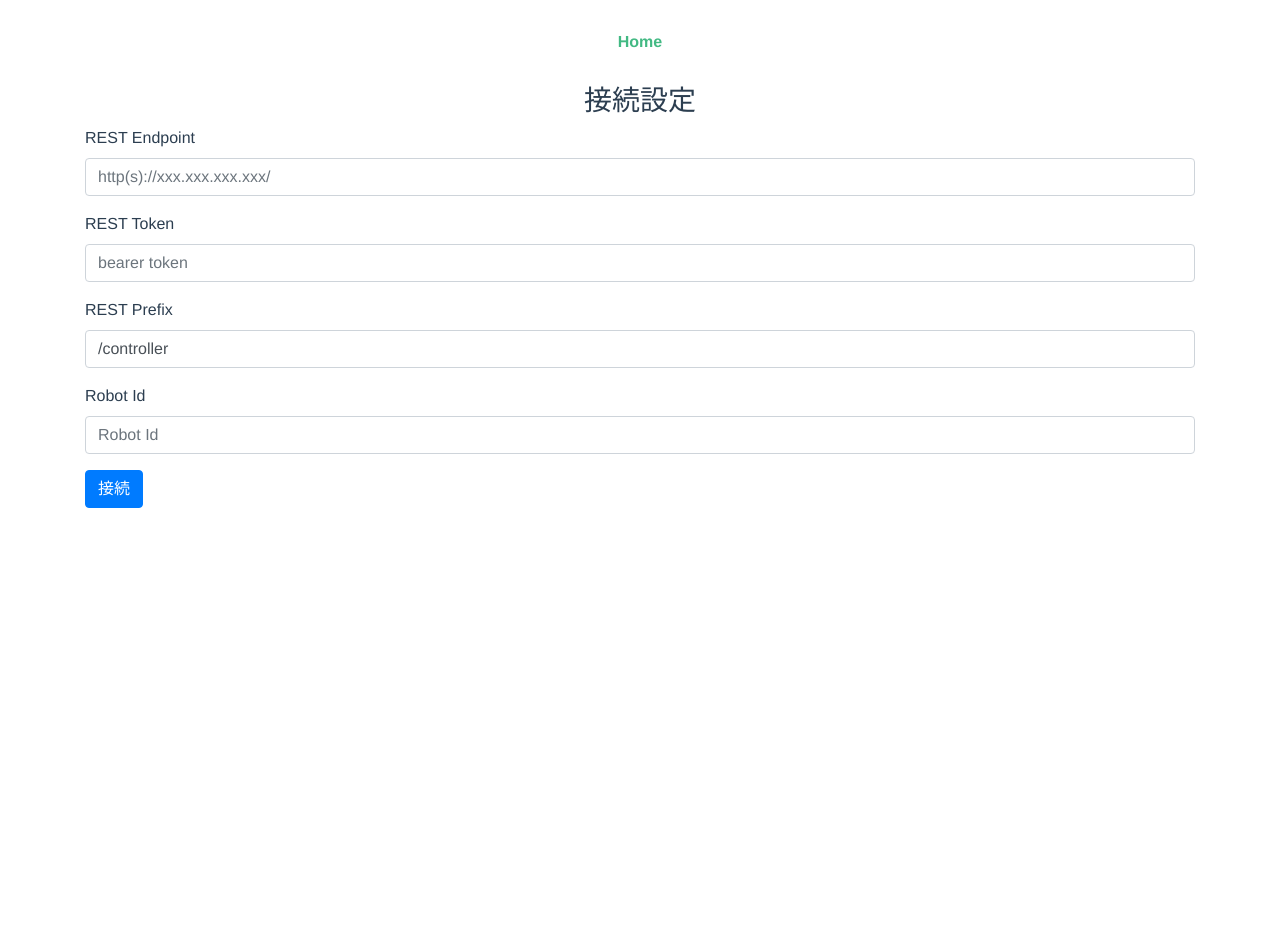
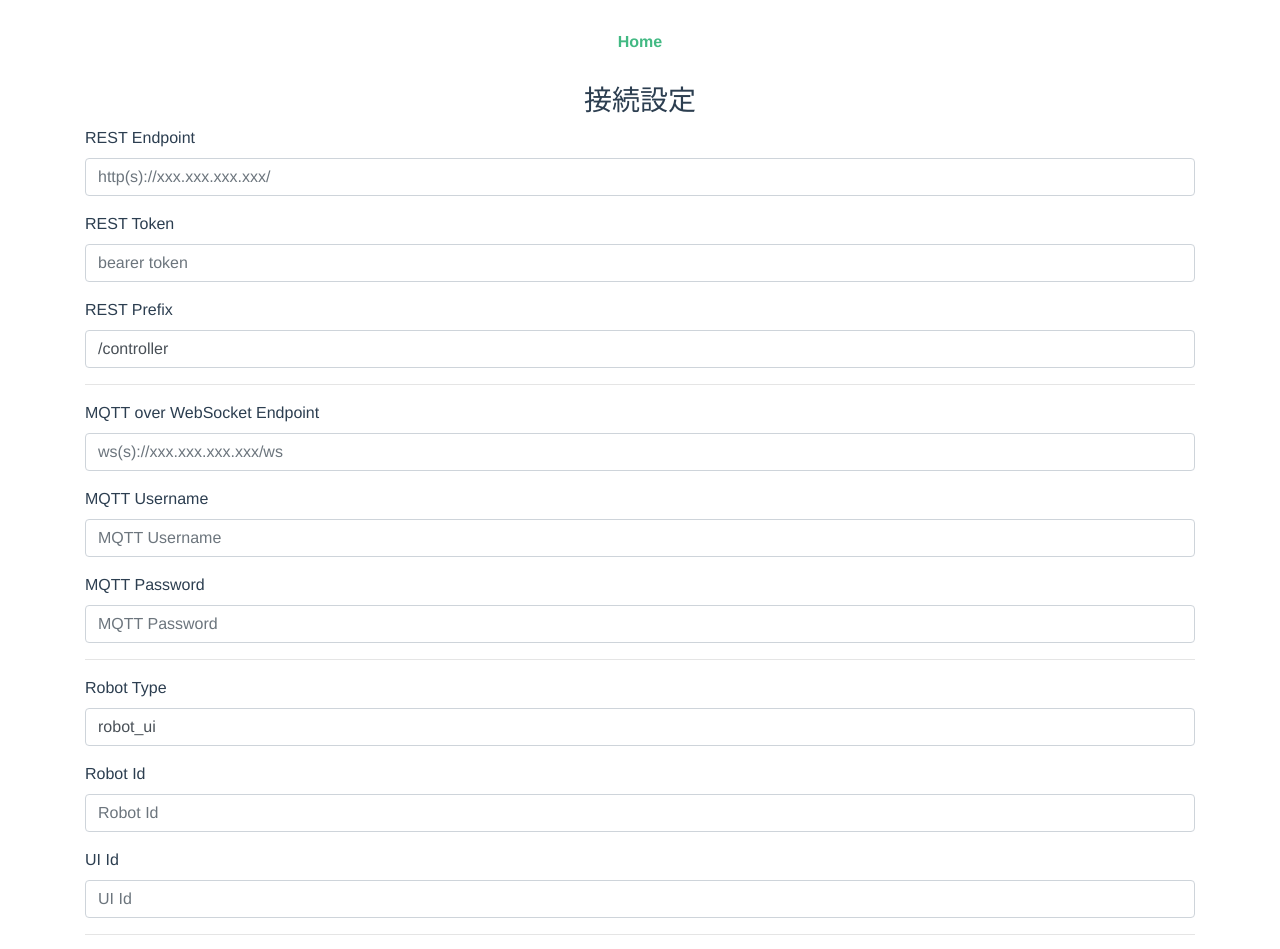
Before and after one commit to RoboticBase/uoa-poc2-robotui, a Vue app: page / in a window 1280 px wide. Shown: the top 949 px of the page. Before the commit the page ends 800 px from the top, so only its background shows below. Built offline with nearby package versions, Linux system fonts and the light colour scheme.

Commit message:
subscribe the 'send_state' cmd by using MQTT over WebSocket

```diff
--- a/package.json
+++ b/package.json
@@ -13,6 +13,7 @@
     "bootstrap-vue": "^2.0.3",
     "core-js": "^2.6.5",
     "jquery": "^3.4.1",
+    "mqtt": "^3.0.0",
     "url-join": "^4.0.1",
     "vue": "^2.6.10",
     "vue-router": "^3.0.3",
--- /dev/null
+++ b/src/mqtt.js
@@ -0,0 +1,39 @@
+import { connect } from 'mqtt'
+
+export default class {
+  constructor (mqttEndpoint, mqttUsername, mqttPassword) {
+    this.mqttEndpoint = mqttEndpoint
+    this.mqttUsername = mqttUsername
+    this.mqttPassword = mqttPassword
+    this.client = null
+  }
+  subscribeCmd (mqttTopic, cb) {
+    this.client = connect(this.mqttEndpoint, {
+      username: this.mqttUsername,
+      password: this.mqttPassword,
+    })
+    this.client.on('connect', (result) => {
+      console.log('connected to MQTT over WebSocket, host=' + this.mqttEndpoint + ', result=' +  result.returnCode)
+      this.client.subscribe(mqttTopic)
+    })
+    this.client.on('message', (topic, message) => {
+      console.log('a message is notified, topic=' + topic + ', message=' + message.toString())
+      if (mqttTopic == topic) {
+        cb(JSON.parse(message.toString()))
+      }
+    })
+  }
+  publishCmdexe (mqttTopic, receivedMessage) {
+    let payload = {
+      send_state: {
+        time: new Date().toISOString(),
+        received_time: receivedMessage.send_state.time,
+        received_state: receivedMessage.send_state.state,
+        received_destination: receivedMessage.send_state.destination,
+        result: "ack",
+        errors: []
+      }
+    }
+    this.client.publish(mqttTopic, JSON.stringify(payload))
+  }
+}
--- a/src/store.js
+++ b/src/store.js
@@ -1,6 +1,7 @@
 import Vue from 'vue'
 import Vuex from 'vuex'
 import { getRobotState } from '@/rest'
+import Mqtt from '@/mqtt'
 
 Vue.use(Vuex)
 
@@ -10,7 +11,12 @@ export default new Vuex.Store({
     restEndpoint: '',
     restToken: '',
     restPrefix: '/controller',
+    mqttEndpoint: '',
+    mqttUsername: '',
+    mqttPassword: '',
+    robotType: 'robot_ui',
     robotId: '',
+    uiId: '',
     message: '',
     variant: ''
   },
@@ -26,7 +32,12 @@ export default new Vuex.Store({
       state.restEndpoint = params.restEndpoint
       state.restToken = params.restToken
       state.restPrefix = params.restPrefix
+      state.mqttEndpoint = params.mqttEndpoint
+      state.mqttUsername = params.mqttUsername
+      state.mqttPassword = params.mqttPassword
+      state.robotType = params.robotType
       state.robotId = params.robotId
+      state.uiId = params.uiId
     },
     save (state) {
       localStorage.setItem('store', JSON.stringify(state))
@@ -43,9 +54,11 @@ export default new Vuex.Store({
     },
   },
   actions: {
-    connectAction ({commit, state}, params) {
+    saveAction ({commit}, params) {
       commit('updateConfig', params)
       commit('save')
+    },
+    getInitialStateAction ({commit, state}) {
       getRobotState(state.restEndpoint, state.restPrefix, state.restToken, state.robotId).then(res => {
         if (res.result == 'success') {
           commit('updateRobotState', {robotState: res.data.state})
@@ -55,6 +68,15 @@ export default new Vuex.Store({
         }
       })
     },
+    connectMQTTAction ({commit, state}) {
+      const cmdTopic = '/' + state.robotType + '/' + state.uiId + '/cmd'
+      const cmdexeTopic = '/' + state.robotType + '/' + state.uiId + '/cmdexe'
+      const mqtt = new Mqtt(state.mqttEndpoint, state.mqttUsername, state.mqttPassword)
+      mqtt.subscribeCmd(cmdTopic, (message) => {
+        commit('updateRobotState', {robotState: message.send_state.state})
+        mqtt.publishCmdexe(cmdexeTopic, message)
+      })
+    },
   },
   getters: {
     message: (state) => state.message,
--- a/src/views/Initial.vue
+++ b/src/views/Initial.vue
@@ -2,21 +2,47 @@
   <div class="initial">
     <h3>接続設定</h3>
     <div class="form-group">
-      <label for="endpoint" class="float-left">REST Endpoint</label>
+      <label for="restEndpoint" class="float-left">REST Endpoint</label>
       <input type="text" id="restEndpoint" class="form-control" placeholder="http(s)://xxx.xxx.xxx.xxx/" v-model="params.restEndpoint"/>
     </div>
     <div class="form-group">
-      <label for="token" class="float-left">REST Token</label>
+      <label for="restToken" class="float-left">REST Token</label>
       <input type="password" id="restToken" class="form-control" placeholder="bearer token" v-model="params.restToken"/>
     </div>
     <div class="form-group">
-      <label for="prefix" class="float-left">REST Prefix</label>
+      <label for="restPrefix" class="float-left">REST Prefix</label>
       <input type="text" id="restPrefix" class="form-control" placeholder="/controller" v-model="params.restPrefix"/>
+    </div>
+    <hr/>
+
+    <div class="form-group">
+      <label for="mqttEndpoint" class="float-left">MQTT over WebSocket Endpoint</label>
+      <input type="text" id="mqttEndpoint" class="form-control" placeholder="ws(s)://xxx.xxx.xxx.xxx/ws" v-model="params.mqttEndpoint"/>
+    </div>
+    <div class="form-group">
+      <label for="mqttUsername" class="float-left">MQTT Username</label>
+      <input type="text" id="mqttUsername" class="form-control" placeholder="MQTT Username" v-model="params.mqttUsername"/>
+    </div>
+    <div class="form-group">
+      <label for="mqttPassword" class="float-left">MQTT Password</label>
+      <input type="password" id="mqttPassword" class="form-control" placeholder="MQTT Password" v-model="params.mqttPassword"/>
+    </div>
+    <hr/>
+
+    <div class="form-group">
+      <label for="robotType" class="float-left">Robot Type</label>
+      <input type="text" id="robotType" class="form-control" placeholder="Robot Type" v-model="params.robotType"/>
     </div>
     <div class="form-group">
       <label for="robotId" class="float-left">Robot Id</label>
       <input type="text" id="robotId" class="form-control" placeholder="Robot Id" v-model="params.robotId"/>
     </div>
+    <div class="form-group">
+      <label for="uiId" class="float-left">UI Id</label>
+      <input type="text" id="uiId" class="form-control" placeholder="UI Id" v-model="params.uiId"/>
+    </div>
+    <hr/>
+
     <div class="row form-group">
       <div class="col-sm-12">
         <button class="btn btn-primary float-left" @click="connect">接続</button>
@@ -39,12 +65,19 @@ export default {
     this.params.restEndpoint = this.$store.state.restEndpoint
     this.params.restToken = this.$store.state.restToken
     this.params.restPrefix = this.$store.state.restPrefix
+    this.params.mqttEndpoint = this.$store.state.mqttEndpoint
+    this.params.mqttUsername = this.$store.state.mqttUsername
+    this.params.mqttPassword = this.$store.state.mqttPassword
+    this.params.robotType = this.$store.state.robotType
     this.params.robotId = this.$store.state.robotId
+    this.params.uiId = this.$store.state.uiId
   },
   methods: {
-    ...mapActions(['connectAction']),
+    ...mapActions(['saveAction', 'getInitialStateAction', 'connectMQTTAction']),
     connect () {
-      this.connectAction(this.params)
+      this.saveAction(this.params)
+      this.getInitialStateAction()
+      this.connectMQTTAction()
     },
   },
 }
```
Also changed, not shown: 1 other file (tests, documents, lock files or other folders).
